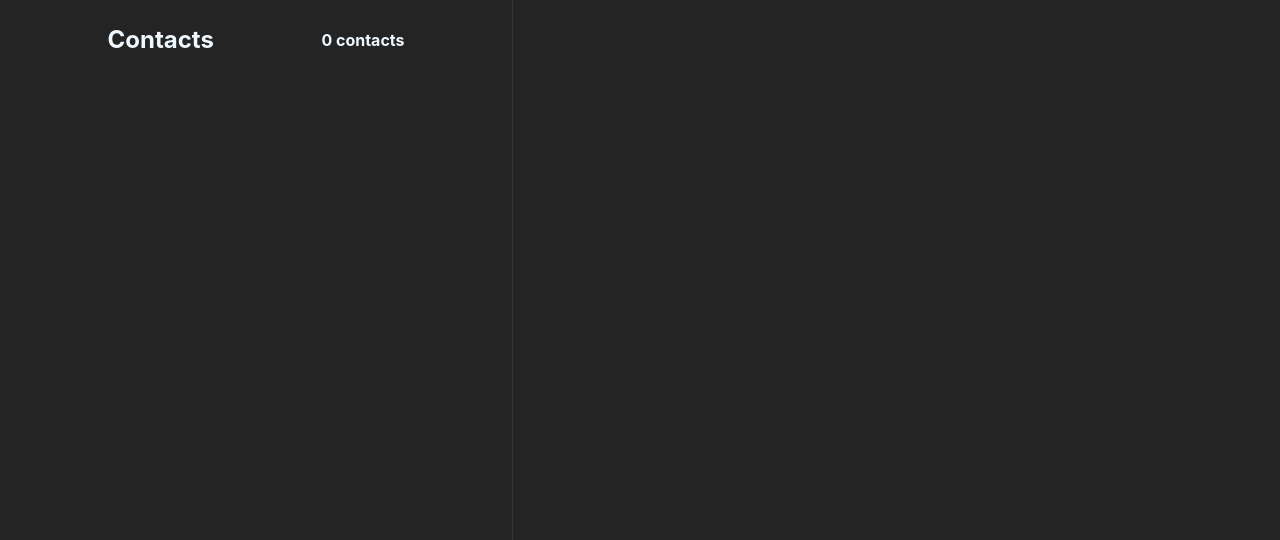
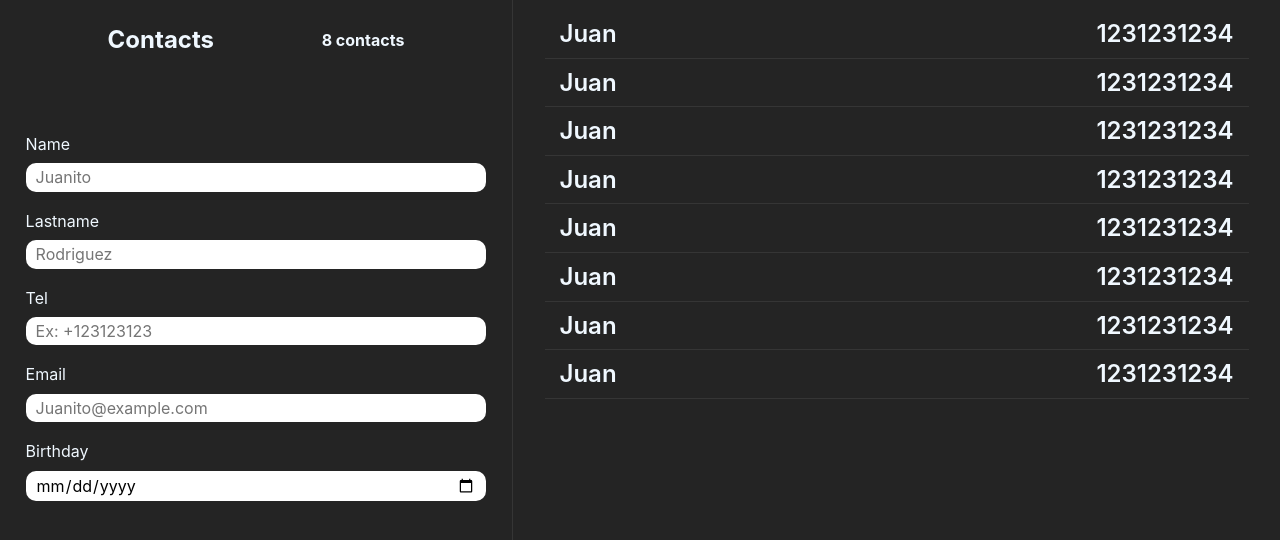
Before and after one commit to CReies/SofkaU-Canteras2-Taller8, a React (Create React App) app in the folder front/: page / in a window 1280 px wide. Shown: the top 540 px of the page. Built offline with nearby package versions, Linux system fonts and the light colour scheme.

Commit message:
added Contacts and addContactForm

```diff
--- a/front/src/components/App.js
+++ b/front/src/components/App.js
@@ -1,13 +1,33 @@
+import { useState } from 'react';
 import '../css/App.css';
+import AddContactForm from './AddContactForm';
+import Contacts from './Contacts';
 import Header from './Header';
 
 const App = () => {
+	const [contacts] = useState([
+		{ name: 'Juan', tel: '1231231234' },
+		{ name: 'Juan', tel: '1231231234' },
+		{ name: 'Juan', tel: '1231231234' },
+		{ name: 'Juan', tel: '1231231234' },
+		{ name: 'Juan', tel: '1231231234' },
+		{ name: 'Juan', tel: '1231231234' },
+		{ name: 'Juan', tel: '1231231234' },
+		{ name: 'Juan', tel: '1231231234' },
+	]);
+
 	return (
-		<>
+		<div className='app'>
 			<aside>
-				<Header title='Contacts' nContacts='0' />
+				<Header title='Contacts' nContacts={contacts.length} />
+				<AddContactForm />
 			</aside>
-		</>
+			<main>
+				<section>
+					<Contacts contacts={contacts} />
+				</section>
+			</main>
+		</div>
 	);
 };
 
```
